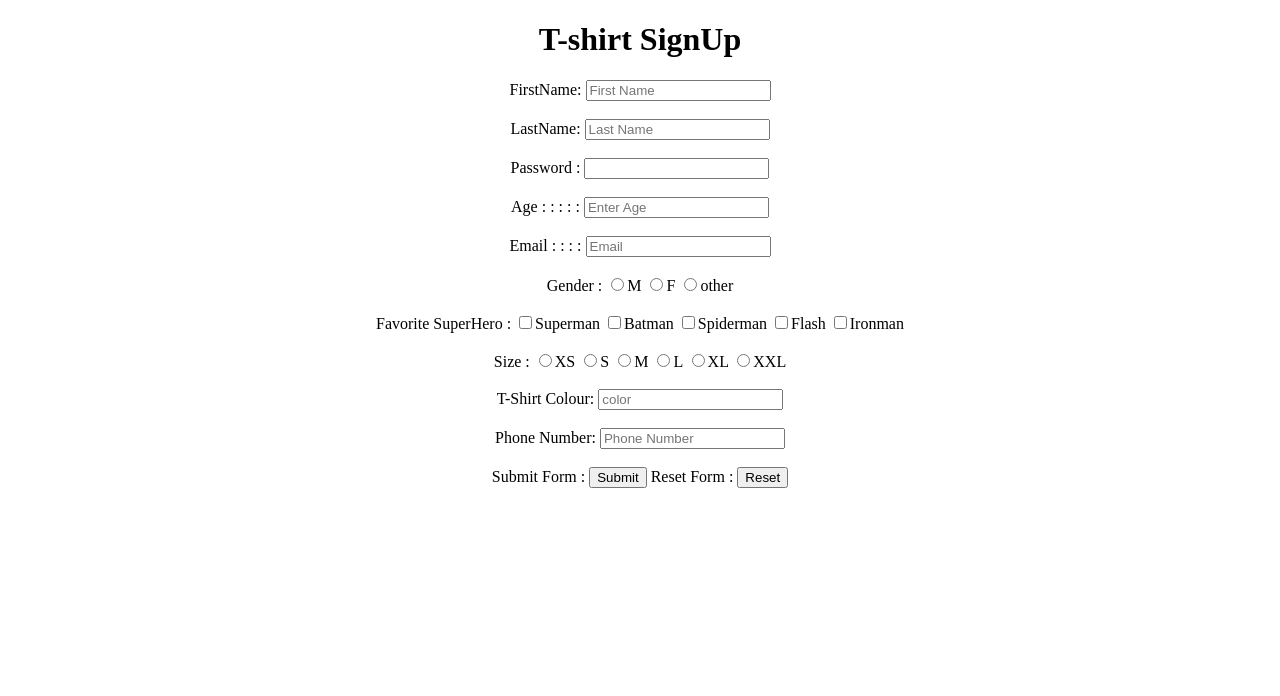
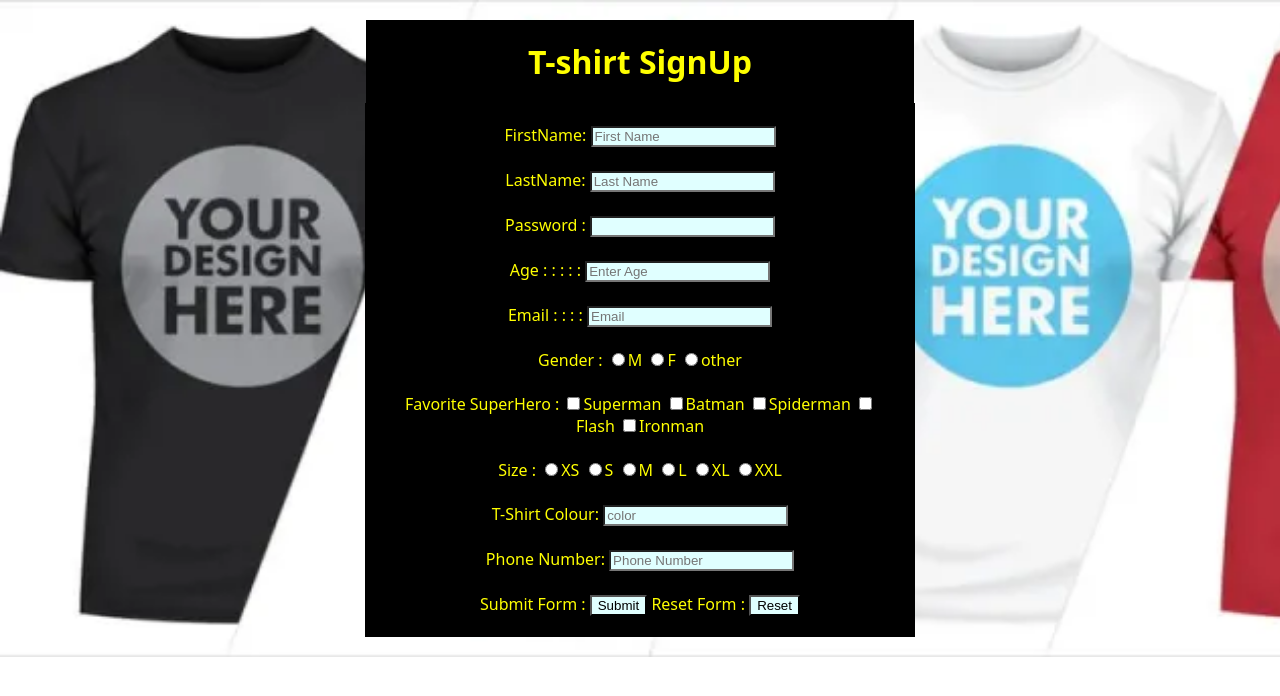
Before and after one commit to SD-CODE-OEB/T-shirt_Form_CareerX, a plain HTML site: page index.html in a window 1280 px wide. Drawn offline with Linux system fonts and the light colour scheme.

Commit message:
Added CSS to Signup Form with a background image

```diff
--- a/index.html
+++ b/index.html
@@ -5,7 +5,40 @@
     <meta name="viewport" content="width=device-width, initial-scale=1.0" />
     <title>Sign-up Page</title>
   </head>
-
+  <style>
+    body {
+      background-image: url("custom-tshirt-printing.webp");
+      background-repeat: no-repeat;
+      background-size: cover;
+      margin: 0;
+      padding: 20px;
+      font-family: system-ui, -apple-system, BlinkMacSystemFont, "Segoe UI",
+        Roboto, Oxygen, Ubuntu, Cantarell, "Open Sans", "Helvetica Neue",
+        sans-serif;
+    }
+    form {
+      background: black;
+      color: yellow;
+      width: 41%;
+      height: 50%;
+      padding: 16px;
+      margin: auto;
+      text-align: center;
+      border: 5px solid black;
+    }
+    input {
+      color: black;
+      background-color: lightcyan;
+      outline: none;
+    }
+    h1 {
+      color: yellow;
+      background: #000;
+      padding: 20px;
+      width: 41%;
+      margin: auto;
+    }
+  </style>
   <body>
     <h1>
       <center>T-shirt SignUp</center>
```
Also changed, not shown: custom-tshirt-printing.webp (added).
